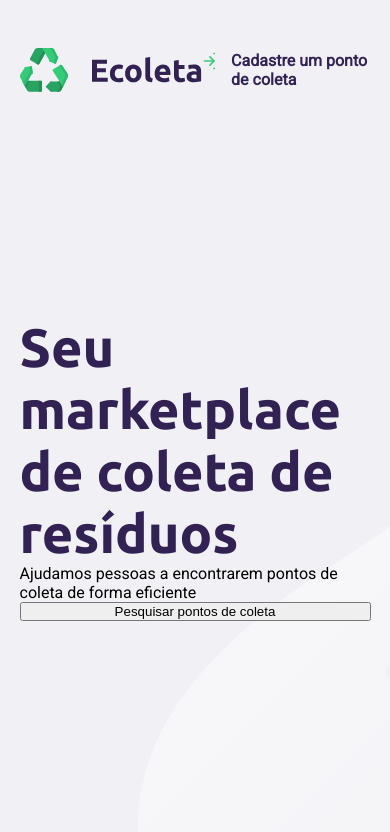
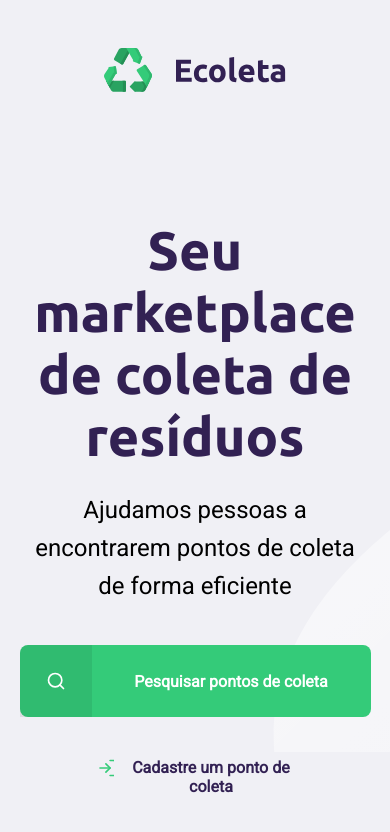
Before and after one commit to Kennedyr3/Ecoleta, a plain HTML site: page index.html in a window 390 px wide. Drawn offline with Linux system fonts and the light colour scheme.

Commit message:
Finalizado primeira tela com media query

```diff
--- a/index.html
+++ b/index.html
@@ -27,7 +27,7 @@
 
                 <p>Ajudamos pessoas a encontrarem pontos de coleta de forma eficiente</p>
 
-                <button>Pesquisar pontos de coleta</button>
+                <a href="#"><span></span><strong>Pesquisar pontos de coleta</strong></a>
 
             </main>
 
--- a/styles/main.css
+++ b/styles/main.css
@@ -1,5 +1,6 @@
 :root {
     --title-color: #322153;
+    --primary-color: #34cb79;
 }
 
 * {
@@ -12,6 +13,7 @@ html {
 
 body {
     background-color: #f0f0f5;
+    -webkit-font-smothing: antialiased;
 }
 
 a {
@@ -72,3 +74,70 @@ h1, h2, h3, h4, h5, h6 {
 #page-home main h1 {
     font-size: 54px;
 }
+
+#page-home main p {
+    font-size: 24px;
+    line-height: 38px;
+    margin-top: 24px;
+}
+
+#page-home main a {
+    width: 100%;
+    max-width: 360px;
+    height: 72px;
+    border-radius: 8px;
+    display: flex;
+    align-items: center;
+    margin-top: 40px;
+    background: var(--primary-color);
+    transition: 400ms;
+}
+
+#page-home main a:hover {
+    background-color: #2fb86e;
+}
+
+#page-home main a span {
+    width: 72px;
+    height: 72px;
+    border-top-left-radius: 8px;
+    background-color: rgba( 0, 0, 0, 0.08);
+    display: flex;
+    align-items: center;
+    justify-content: center;
+}
+
+#page-home main a span::after {
+    content: '';
+    background-image: url('../assets/search.svg');
+    width: 20px;
+    height: 20px;
+}
+
+#page-home main a strong {
+    flex: 1;
+    color: white;
+    text-align: center;
+}
+
+@media (max-width: 900px) {
+    #page-home {
+        background-position: 70vw;
+    }
+
+    #page-home .content {
+        align-items: center;
+        text-align: center;
+    }
+
+    #page-home header a {
+        position: absolute;
+        bottom: 48px;
+        left: 50%;
+        transform: translateX(-50%);
+    }
+
+    #page-home main {
+        align-items: center;
+    }
+}
```
Also changed, not shown: assets/search.svg (added).
